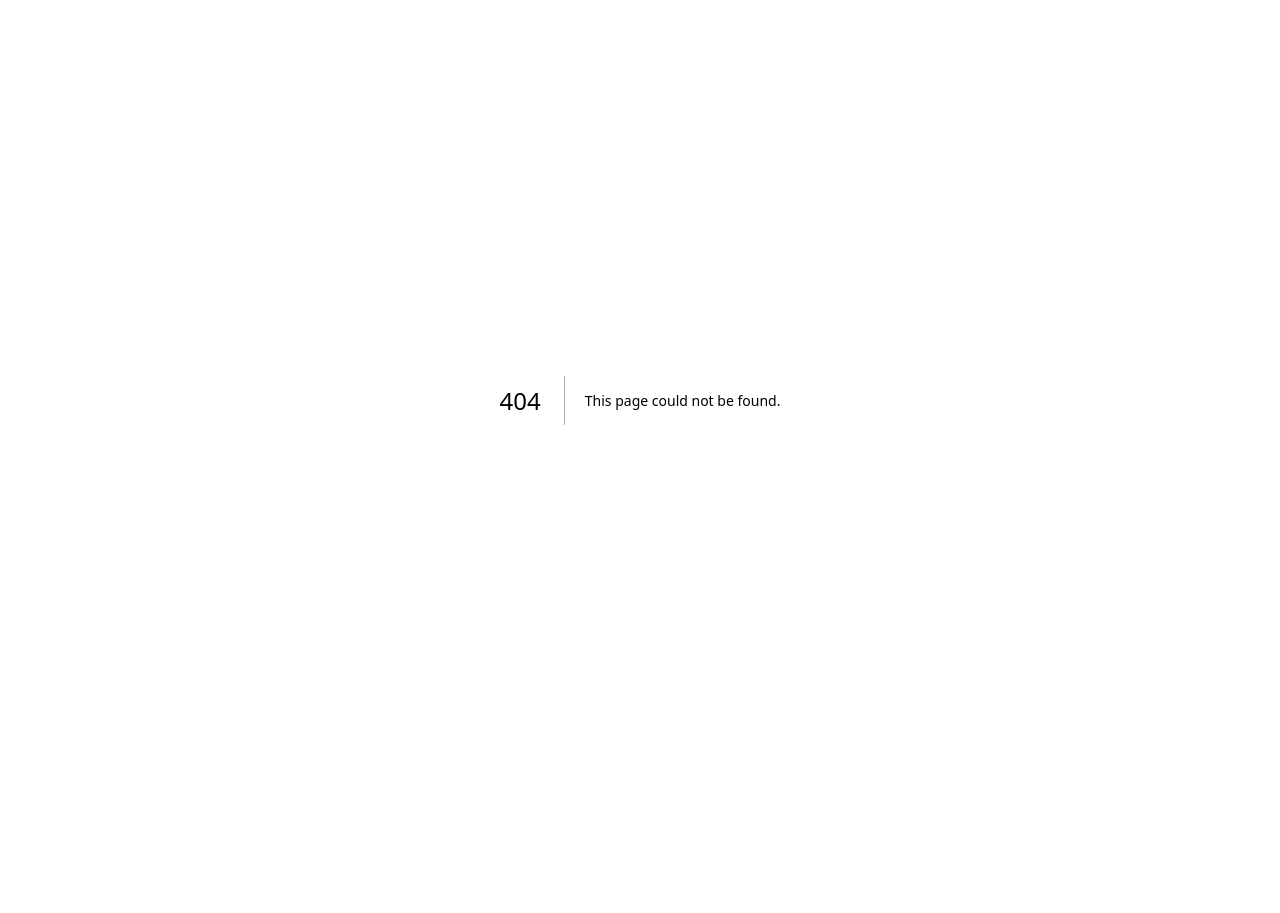
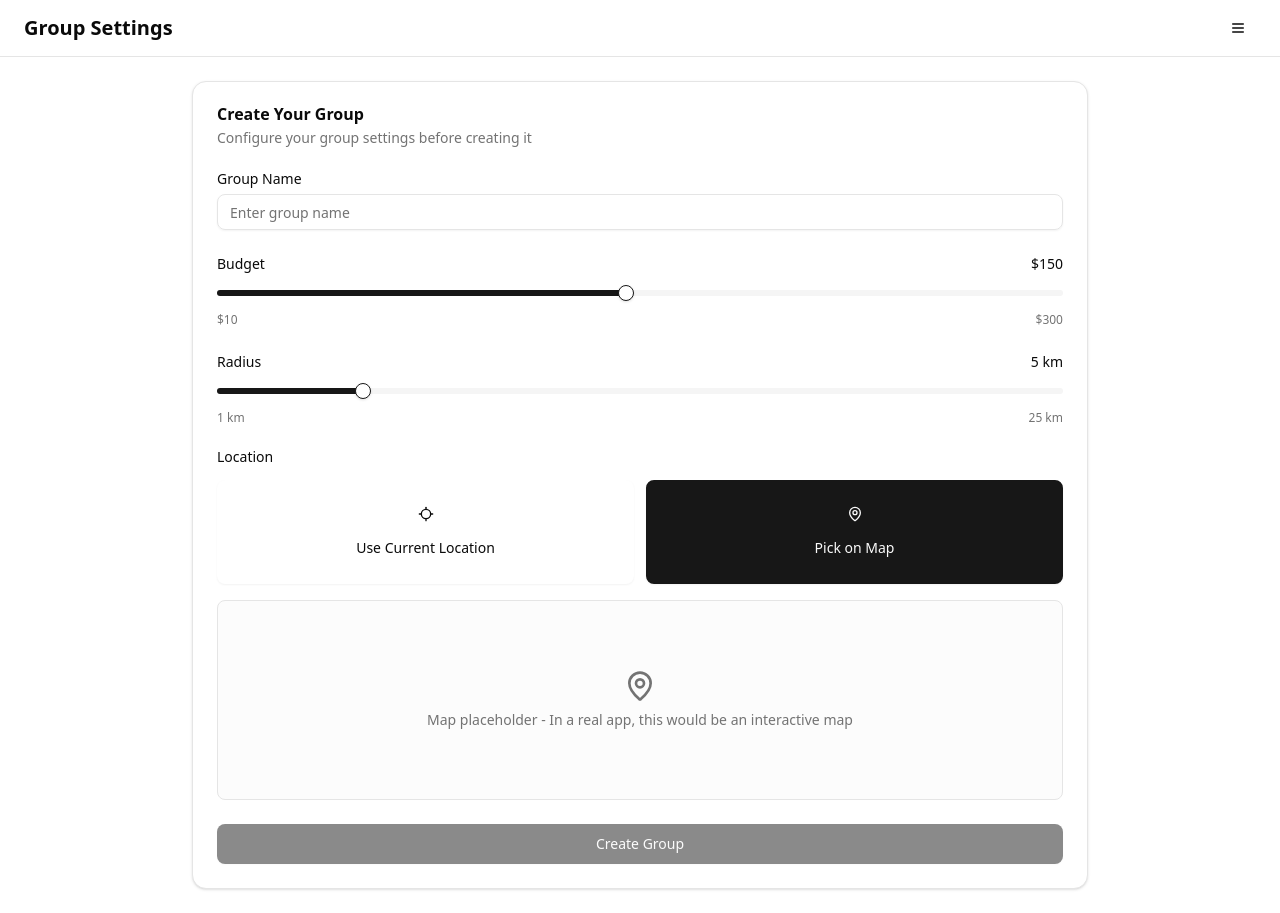
Before and after one commit to kevinnhou/next-hackathon, a Next.js app: page /group_settings in a window 1280 px wide. Before the commit this address had no page. Before the commit the page ends 800 px from the top, so only its background shows below. Built offline with nearby package versions, Linux system fonts and the light colour scheme.

Commit message:
chore: initialise basic group creation page

```diff
--- /dev/null
+++ b/src/app/group_settings/page.tsx
@@ -0,0 +1,217 @@
+"use client";
+
+import { Locate, MapPin, Menu } from "lucide-react";
+import { useState } from "react";
+
+import { Button } from "@/components/ui/button";
+import {
+  Card,
+  CardContent,
+  CardDescription,
+  CardFooter,
+  CardHeader,
+  CardTitle,
+} from "@/components/ui/card";
+import { Input } from "@/components/ui/input";
+import { Label } from "@/components/ui/label";
+import {
+  Sheet,
+  SheetContent,
+  SheetHeader,
+  SheetTitle,
+  SheetTrigger,
+} from "@/components/ui/sheet";
+import { Slider } from "@/components/ui/slider";
+import { cn } from "@/lib/utils";
+
+export default function GroupSettingsPage() {
+  const [groupName, setGroupName] = useState("");
+  const [budget, setBudget] = useState(150);
+  const [radius, setRadius] = useState(5);
+  const [locationType, setLocationType] = useState<"current" | "custom">(
+    "custom",
+  );
+  const [location, setLocation] = useState<{ lat: number; lng: number } | null>(
+    null,
+  );
+
+  const handleLocationSelect = (type: "current" | "custom") => {
+    setLocationType(type);
+
+    if (type === "current") {
+      // Simulate setting current location without actually using geolocation API
+      // This avoids the permissions error in preview environments
+      setLocation({ lat: 37.7749, lng: -122.4194 }); // Example coordinates (San Francisco)
+    } else {
+      // For custom location, we'd normally wait for map selection
+      // For now, we'll simulate it
+      setLocation({ lat: 40.7128, lng: -74.006 }); // Example coordinates (New York)
+    }
+  };
+
+  const handleCreateGroup = () => {
+    // Handle group creation logic here
+    // Navigate to next page or show confirmation
+  };
+
+  return (
+    <div className="min-h-screen w-full bg-background">
+      {/* Header with hamburger menu */}
+      <header className="sticky top-0 z-10 w-full border-b bg-background/95 backdrop-blur supports-[backdrop-filter]:bg-background/60">
+        <div className="flex h-14 items-center justify-between px-4 md:px-6">
+          <h1 className="text-xl font-semibold">Group Settings</h1>
+          <Sheet>
+            <SheetTrigger asChild>
+              <Button variant="ghost" size="icon" className="h-9 w-9">
+                <Menu className="h-5 w-5" />
+                <span className="sr-only">Toggle menu</span>
+              </Button>
+            </SheetTrigger>
+            <SheetContent>
+              <SheetHeader>
+                <SheetTitle>Menu</SheetTitle>
+              </SheetHeader>
+              <div className="grid gap-4 py-4">
+                <Button variant="ghost" className="justify-start">
+                  Home
+                </Button>
+                <Button variant="ghost" className="justify-start">
+                  My Groups
+                </Button>
+                <Button variant="ghost" className="justify-start">
+                  Profile
+                </Button>
+                <Button variant="ghost" className="justify-start">
+                  Settings
+                </Button>
+              </div>
+            </SheetContent>
+          </Sheet>
+        </div>
+      </header>
+
+      {/* Main content */}
+      <main className="mx-auto w-full max-w-7xl px-4 py-6 md:px-6 lg:px-8">
+        <Card className="mx-auto w-full max-w-4xl">
+          <CardHeader>
+            <CardTitle>Create Your Group</CardTitle>
+            <CardDescription>
+              Configure your group settings before creating it
+            </CardDescription>
+          </CardHeader>
+          <CardContent className="space-y-6">
+            {/* Group Name */}
+            <div className="space-y-2">
+              <Label htmlFor="group-name">Group Name</Label>
+              <Input
+                id="group-name"
+                placeholder="Enter group name"
+                value={groupName}
+                onChange={(e) => setGroupName(e.target.value)}
+              />
+            </div>
+
+            {/* Budget Slider */}
+            <div className="space-y-4">
+              <div className="flex items-center justify-between">
+                <Label htmlFor="budget">Budget</Label>
+                <span className="text-sm font-medium">${budget}</span>
+              </div>
+              <Slider
+                id="budget"
+                min={10}
+                max={300}
+                step={5}
+                value={[budget]}
+                onValueChange={(value) => setBudget(value[0])}
+              />
+              <div className="flex justify-between text-xs text-muted-foreground">
+                <span>$10</span>
+                <span>$300</span>
+              </div>
+            </div>
+
+            {/* Radius Slider */}
+            <div className="space-y-4">
+              <div className="flex items-center justify-between">
+                <Label htmlFor="radius">Radius</Label>
+                <span className="text-sm font-medium">{radius} km</span>
+              </div>
+              <Slider
+                id="radius"
+                min={1}
+                max={25}
+                step={1}
+                value={[radius]}
+                onValueChange={(value) => setRadius(value[0])}
+              />
+              <div className="flex justify-between text-xs text-muted-foreground">
+                <span>1 km</span>
+                <span>25 km</span>
+              </div>
+            </div>
+
+            {/* Location Selection */}
+            <div className="space-y-4">
+              <Label>Location</Label>
+              <div className="grid grid-cols-2 gap-3">
+                <Button
+                  type="button"
+                  variant={locationType === "current" ? "default" : "outline"}
+                  className={cn(
+                    "flex h-auto flex-col items-center justify-center border-2 py-6",
+                    locationType === "current"
+                      ? "border-primary"
+                      : "border-transparent",
+                  )}
+                  onClick={() => handleLocationSelect("current")}
+                >
+                  <Locate className="mb-2 h-8 w-8" />
+                  <span>Use Current Location</span>
+                </Button>
+
+                <Button
+                  type="button"
+                  variant={locationType === "custom" ? "default" : "outline"}
+                  className={cn(
+                    "flex h-auto flex-col items-center justify-center border-2 py-6",
+                    locationType === "custom"
+                      ? "border-primary"
+                      : "border-transparent",
+                  )}
+                  onClick={() => handleLocationSelect("custom")}
+                >
+                  <MapPin className="mb-2 h-8 w-8" />
+                  <span>Pick on Map</span>
+                </Button>
+              </div>
+
+              {/* Map placeholder (only shown when custom location is selected) */}
+              {locationType === "custom" && (
+                <div className="mt-2">
+                  <div className="flex h-[200px] flex-col items-center justify-center rounded-md border bg-muted/30 p-4">
+                    <MapPin className="mb-2 h-8 w-8 text-muted-foreground" />
+                    <p className="text-center text-sm text-muted-foreground">
+                      Map placeholder - In a real app, this would be an
+                      interactive map
+                    </p>
+                  </div>
+                </div>
+              )}
+            </div>
+          </CardContent>
+          <CardFooter>
+            <Button
+              className="w-full"
+              size="lg"
+              onClick={handleCreateGroup}
+              disabled={!groupName.trim() || !location}
+            >
+              Create Group
+            </Button>
+          </CardFooter>
+        </Card>
+      </main>
+    </div>
+  );
+}
```
